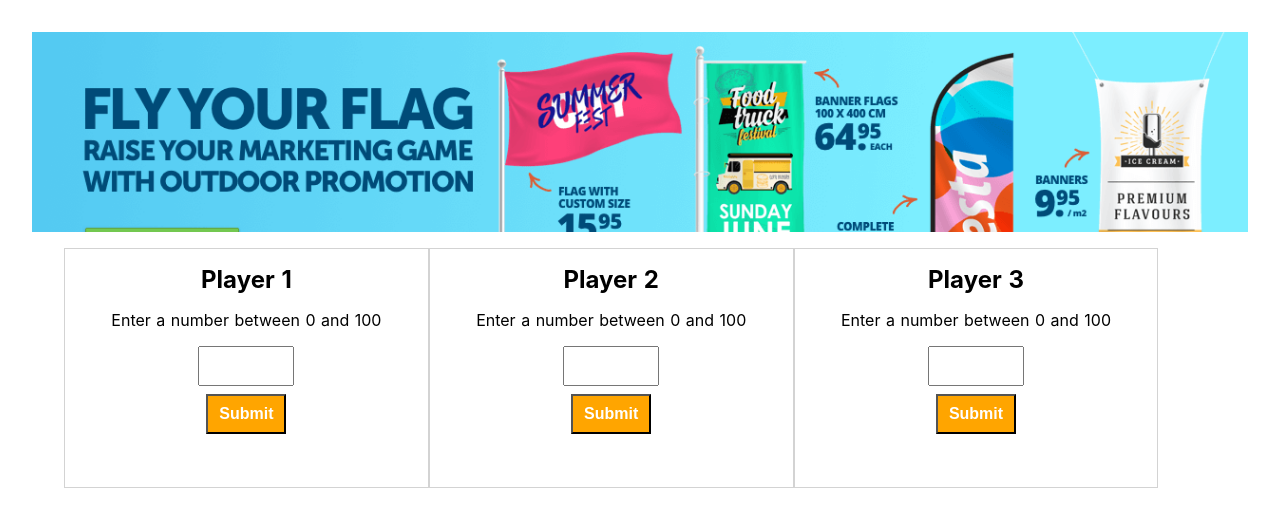
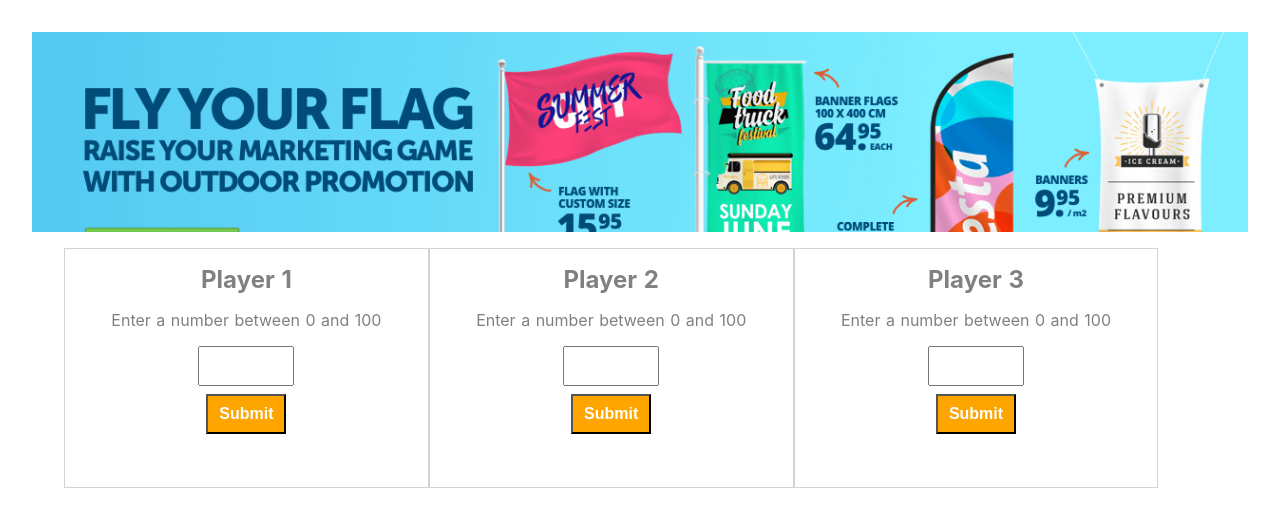
Before and after one commit to YvanSchaaik/fullstack_guess_game, a Nuxt app: page / in a window 1280 px wide. Shown: the top 526 px of the page. Built offline with nearby package versions, Linux system fonts and the light colour scheme.

Commit message:
Add functionality to the buttons and get the right response back.

```diff
--- a/components/GameContainer.vue
+++ b/components/GameContainer.vue
@@ -4,7 +4,7 @@
         <p>Enter a number between 0 and 100</p>
         <form  @submit="submitGuess" class="form">
             <input class="input" type="number" v-model="guess">
-            <input  @submit="submitGuess" class="btn" type="button" value="Submit">
+            <button class="btn" type="submit">Submit</button>
         </form>
     </div>
 </template>
@@ -22,7 +22,7 @@ export default {
     //Store the data
     data() {
         return {
-            guess: '',
+            guess: Number,
         }
     },
     methods: {
@@ -30,20 +30,18 @@ export default {
             e.preventDefault()
             axios.get('http://localhost:5000/guess')
                 .then(res => {
-                    console.log('res.data',res.data.guess)
-                    console.log('this is my guess!',this.guess)
                     if (this.guess < res.data.guess) {
                         return console.log(`${this.player} said ${this.guess}: Higher`)
                     } else if (this.guess > res.data.guess) {
                         return console.log(`${this.player} said ${this.guess}: Lower`)
                     } else {
+                        this.winningNumber = false
                         return console.log(`${this.player} said ${this.guess}: BINGO!`)
                     }
                 })
                 .catch(err => console.log(err))
         },
-
-    },
+    }
 }
 </script>
 
@@ -55,6 +53,7 @@ export default {
     margin-top: 1rem;
     width: 100%;
     height: 30vh;
+    color: grey;
 }
 
 
--- a/pages/index.vue
+++ b/pages/index.vue
@@ -3,9 +3,9 @@
     <div class="banner">
     </div>
     <div class="games_container">
-      <GameContainer  player="Player 1" class="game_container" />
-      <GameContainer  player="Player 2" class="game_container" />
-      <GameContainer  player="Player 3" class="game_container" />
+      <GameContainer  player="Player 1" />
+      <GameContainer  player="Player 2" />
+      <GameContainer  player="Player 3" />
     </div>
   </div>
 </template>
```
